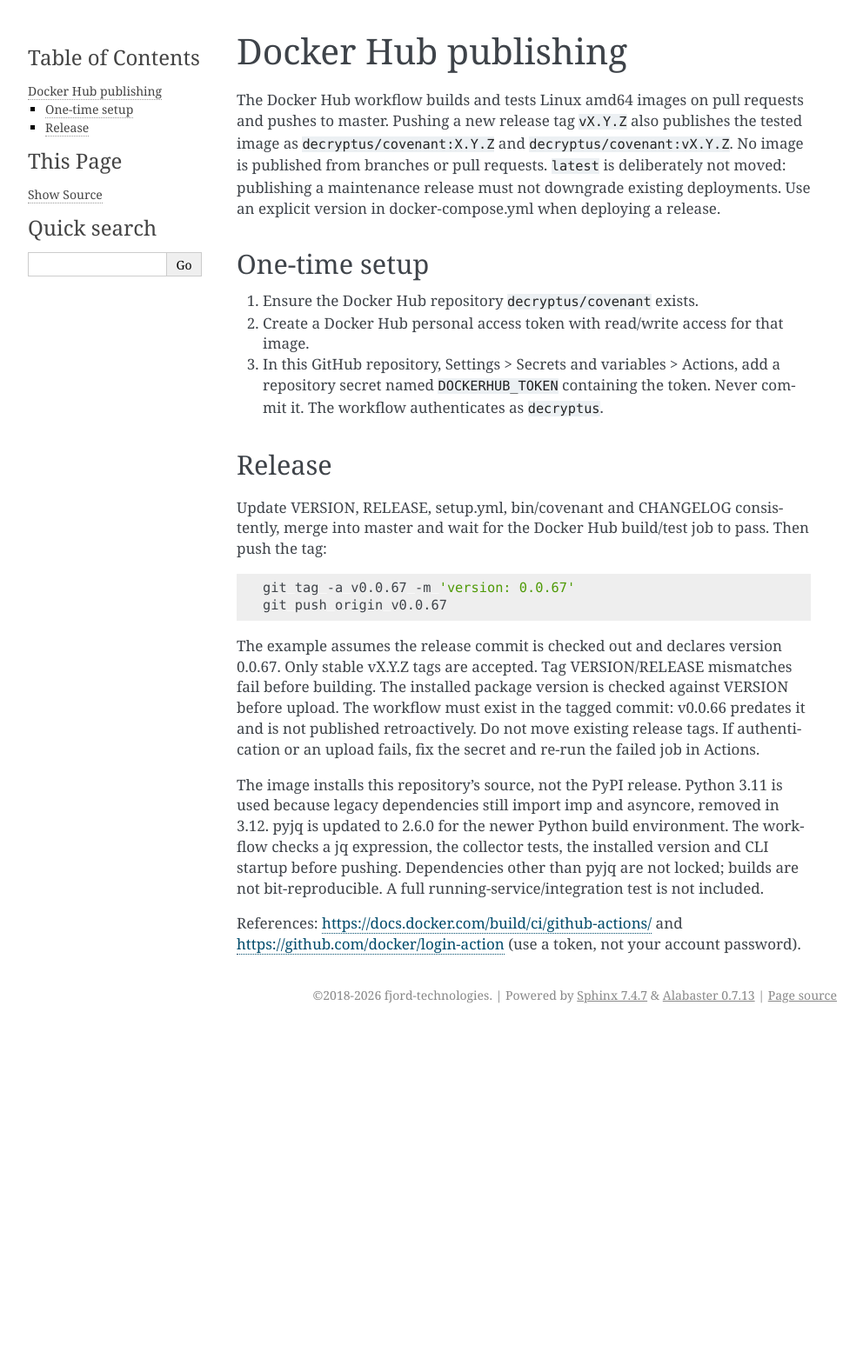
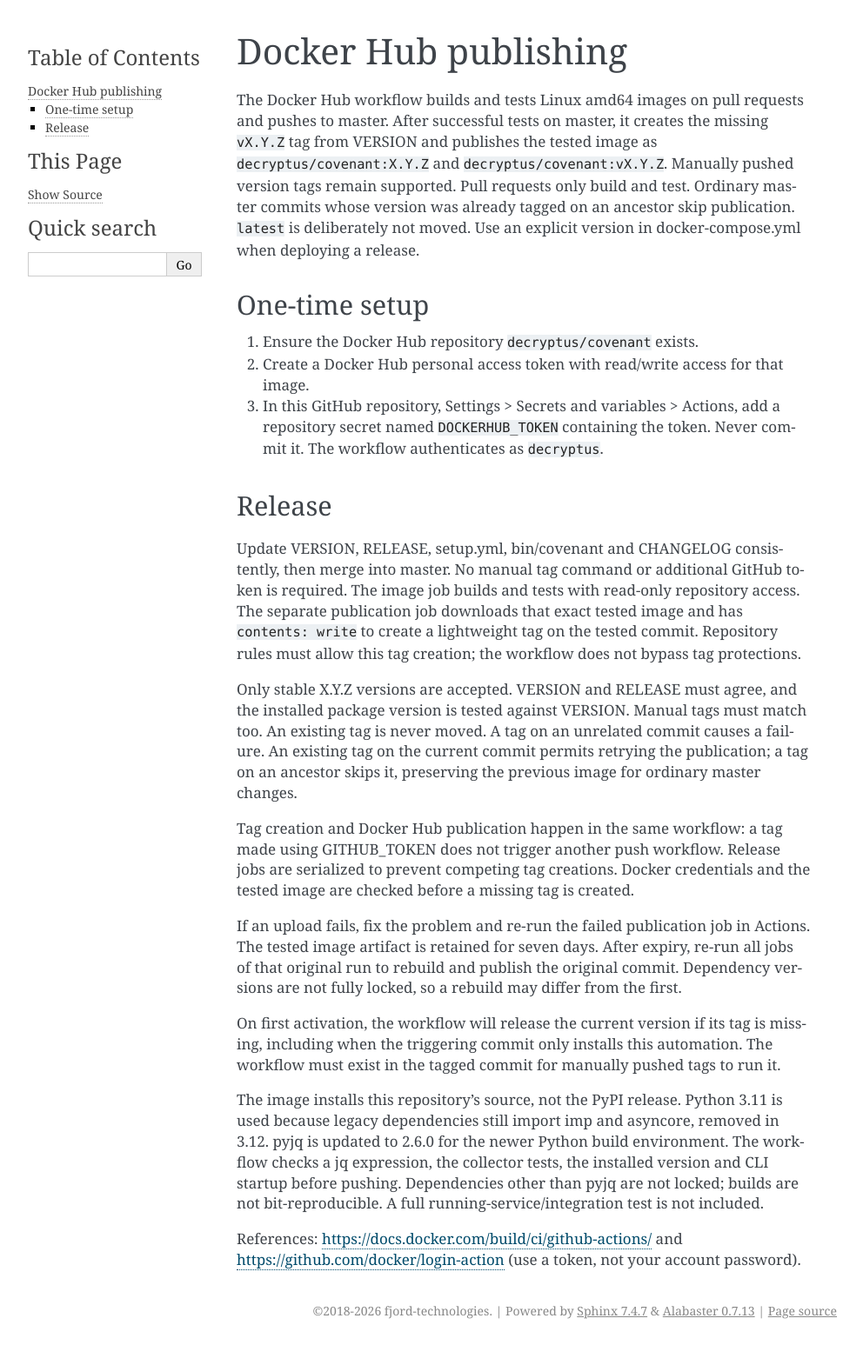
Before and after one commit to decryptus/covenant, a Sphinx documentation site: the page built from docs/dockerhub.md, in a window 1280 px wide. Shown: the whole page at 87% size, without its empty margins (148-1140 px from the left). Built offline with Sphinx 7.4.7, drawn with Linux system fonts in a browser that asks for light colours; before the commit the page ends 1184 px from its top, so only the background shows below that.

Commit message:
ci: automatically tag tested versions and publish Docker images

````diff
--- a/docs/dockerhub.md
+++ b/docs/dockerhub.md
@@ -1,10 +1,11 @@
 # Docker Hub publishing
 
 The Docker Hub workflow builds and tests Linux amd64 images on pull requests and
-pushes to master. Pushing a new release tag `vX.Y.Z` also publishes the tested image
-as `decryptus/covenant:X.Y.Z` and `decryptus/covenant:vX.Y.Z`.
-No image is published from branches or pull requests. `latest` is deliberately not
-moved: publishing a maintenance release must not downgrade existing deployments.
+pushes to master. After successful tests on master, it creates the missing `vX.Y.Z`
+tag from VERSION and publishes the tested image as `decryptus/covenant:X.Y.Z` and
+`decryptus/covenant:vX.Y.Z`. Manually pushed version tags remain supported.
+Pull requests only build and test. Ordinary master commits whose version was
+already tagged on an ancestor skip publication. `latest` is deliberately not moved.
 Use an explicit version in docker-compose.yml when deploying a release.
 
 ## One-time setup
@@ -17,20 +18,32 @@ Use an explicit version in docker-compose.yml when deploying a release.
 
 ## Release
 
-Update VERSION, RELEASE, setup.yml, bin/covenant and CHANGELOG consistently, merge
-into master and wait for the Docker Hub build/test job to pass. Then push the tag:
+Update VERSION, RELEASE, setup.yml, bin/covenant and CHANGELOG consistently, then
+merge into master. No manual tag command or additional GitHub token is required.
+The image job builds and tests with read-only repository access. The separate
+publication job downloads that exact tested image and has `contents: write` to
+create a lightweight tag on the tested commit. Repository rules must allow this
+tag creation; the workflow does not bypass tag protections.
 
-```sh
-git tag -a v0.0.67 -m 'version: 0.0.67'
-git push origin v0.0.67
-```
+Only stable X.Y.Z versions are accepted. VERSION and RELEASE must agree, and the
+installed package version is tested against VERSION. Manual tags must match too.
+An existing tag is never moved. A tag on an unrelated commit causes a failure.
+An existing tag on the current commit permits retrying the publication; a tag on
+an ancestor skips it, preserving the previous image for ordinary master changes.
 
-The example assumes the release commit is checked out and declares version 0.0.67.
-Only stable vX.Y.Z tags are accepted. Tag VERSION/RELEASE mismatches fail before
-building. The installed package version is checked against VERSION before upload.
-The workflow must exist in the tagged commit: v0.0.66 predates it and is not
-published retroactively. Do not move existing release tags. If authentication or
-an upload fails, fix the secret and re-run the failed job in Actions.
+Tag creation and Docker Hub publication happen in the same workflow: a tag made
+using GITHUB_TOKEN does not trigger another push workflow. Release jobs are
+serialized to prevent competing tag creations. Docker credentials and the tested
+image are checked before a missing tag is created.
+
+If an upload fails, fix the problem and re-run the failed publication job in
+Actions. The tested image artifact is retained for seven days. After expiry,
+re-run all jobs of that original run to rebuild and publish the original commit.
+Dependency versions are not fully locked, so a rebuild may differ from the first.
+
+On first activation, the workflow will release the current version if its tag is
+missing, including when the triggering commit only installs this automation.
+The workflow must exist in the tagged commit for manually pushed tags to run it.
 
 The image installs this repository's source, not the PyPI release. Python 3.11 is
 used because legacy dependencies still import imp and asyncore, removed in 3.12.
````
Also changed, not shown: README.md (+5 -3 lines), 3 other files.
